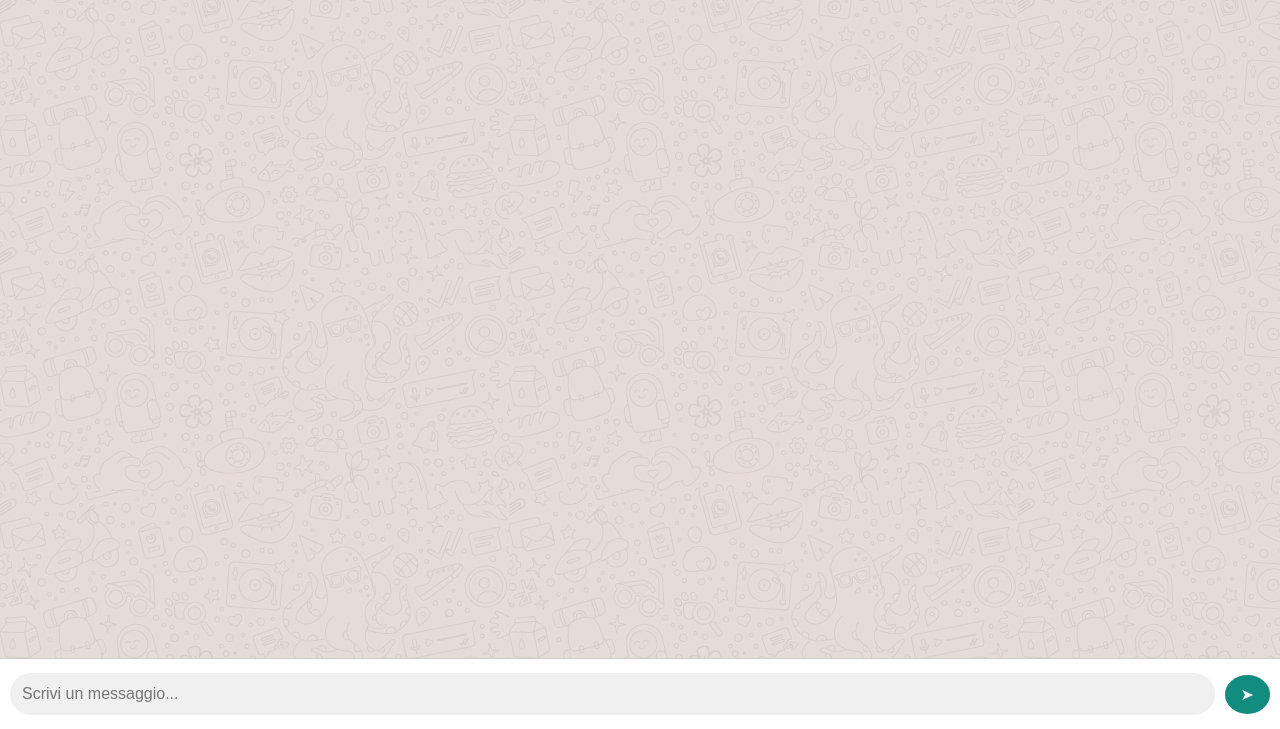
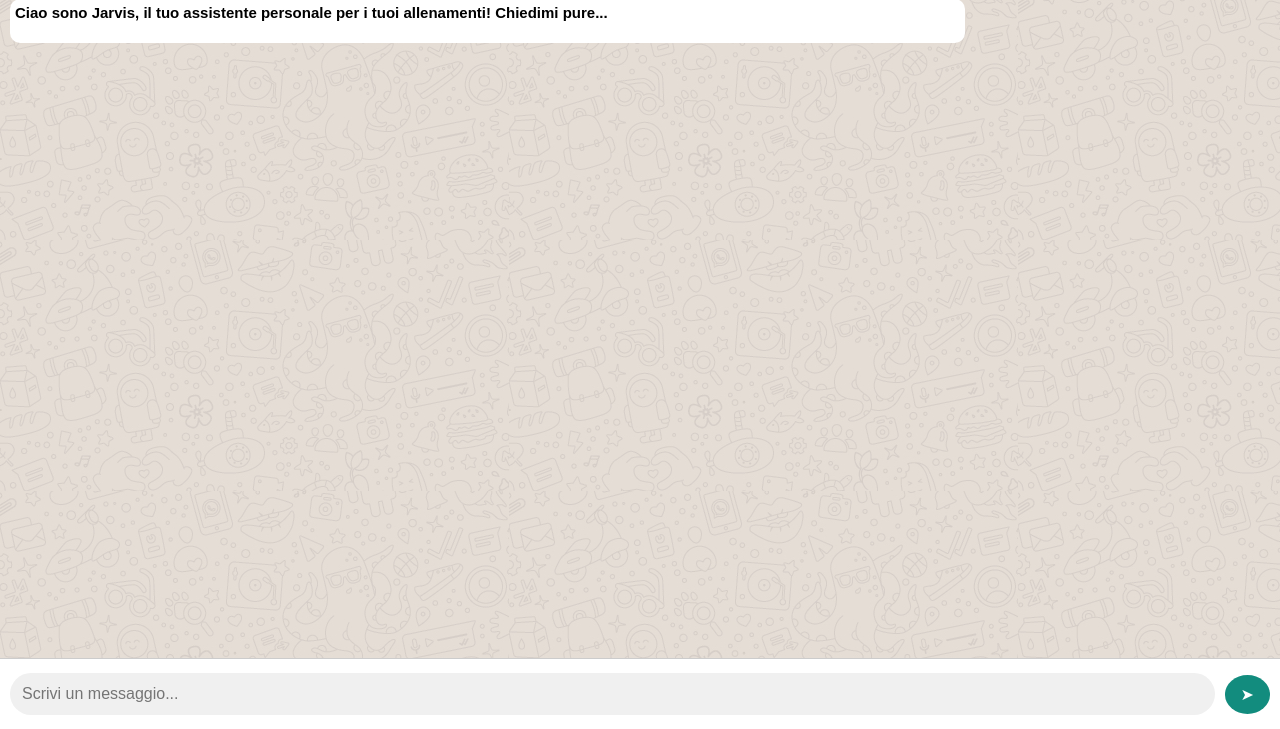
Before and after one commit to Salvo170586SP/Jarvis-AI, a plain HTML site: page index.html in a window 1280 px wide. Shown: the part 71-800 px from the top of the page. Drawn offline with Linux system fonts and the light colour scheme.

Commit message:
Aggiornto il percorso dell'immagine in index.html

```diff
--- a/index.html
+++ b/index.html
@@ -11,12 +11,15 @@
 <body>
     <div class="header">
         <figure>
-            <img src="/imgs/img.jpg" alt="Jarvis">
+            <img src="../imgs/img.jpg" alt="Jarvis">
         </figure>
         Jarvis
     </div>
 
-    <div class="chat-container" id="chat"></div>
+    <div class="chat-container" id="chat">
+        <div class="message bot">Ciao sono Jarvis, il tuo assistente personale per i tuoi allenamenti! Chiedimi pure...
+        </div>
+    </div>
 
     <div class="input-bar">
         <input id="question" placeholder="Scrivi un messaggio..." />
```
Also changed, not shown: imgs/img_2.jpg (deleted).
